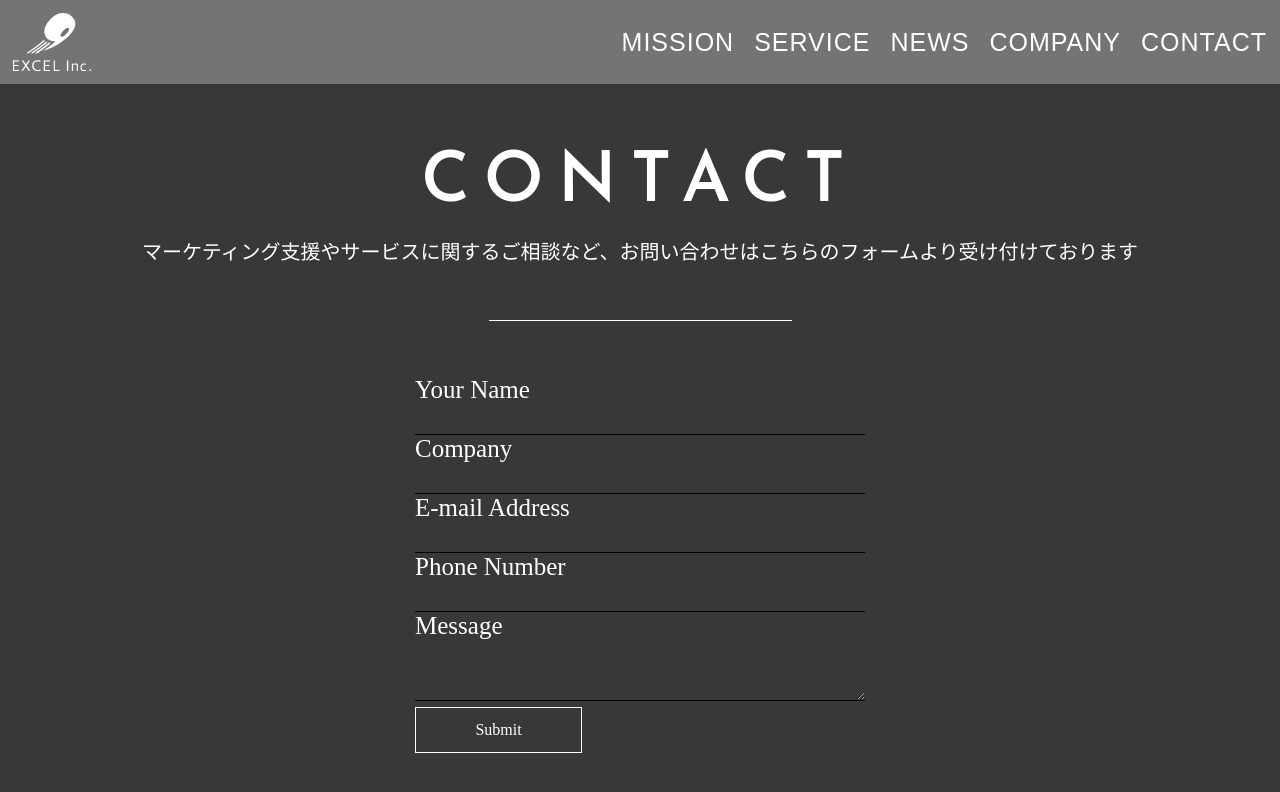
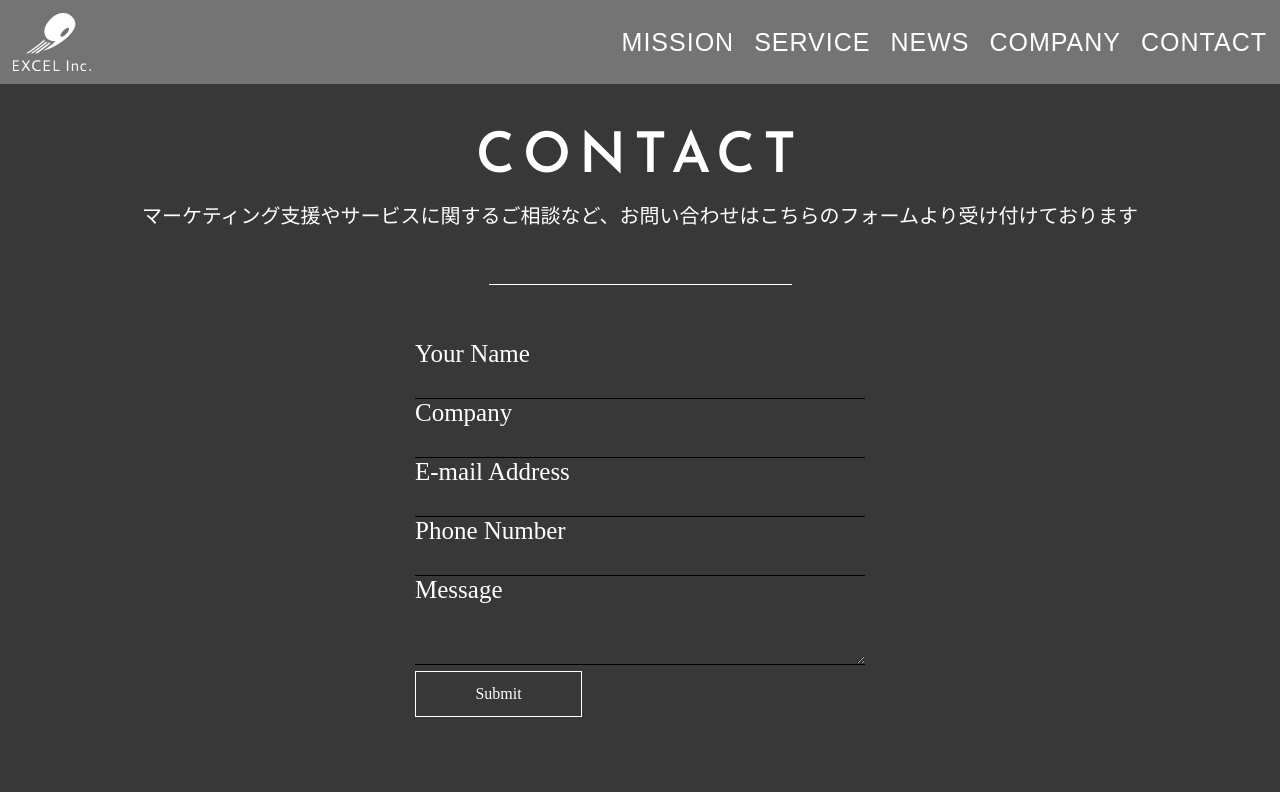
Before and after one commit to mitsu0428/excel-inc, a Next.js app: page /contact in a window 1280 px wide. Shown: the top 792 px of the page. Built offline with nearby package versions, Linux system fonts and the light colour scheme; a web font is replaced by a local one.

Commit message:
fix: contactのデザイン

```diff
--- a/src/app/contact/page.tsx
+++ b/src/app/contact/page.tsx
@@ -100,29 +100,32 @@ const Wrap = styled.main`
   align-items: center;
   flex-direction: column;
   background-color: #383838;
-  width: 100%;
-  height: 100vh;
+  padding: 20px;
+  box-sizing: border-box;
+  min-height: 100vh;
 `;
 
 const SubWrap = styled.div`
   display: flex;
-  justify-content: center;
-  align-items: center;
   flex-direction: column;
   background-color: #383838;
-  width: 450px;
+  max-width: 450px;
+  width: 100%;
 `;
 
+// タイトルとテキストのフォントサイズを調整
 const TitleH2_Contact = styled.h2`
-  font-size: 70px;
+  font-size: 3.5rem; // 70pxから変更
   text-align: center;
   font-weight: 600;
   color: #fff;
-  letter-spacing: 14px;
-  margin-top: 83px;
+  letter-spacing: 0.5rem; // 14pxから変更
+  margin-top: 2rem; // 83pxから変更
 
   @media (max-width: 768px) {
-    font-size: 25px;
+    font-size: 1.5rem; // 25pxに設定
+    letter-spacing: 0.2rem; // スペーシング調整
+    margin-top: 1rem; // マージン調整
   }
 `;
 
@@ -135,10 +138,6 @@ const TextLarge = styled.label`
   font-style: normal;
   font-weight: 500;
   line-height: normal;
-
-  @media (max-width: 768px) {
-    font-size: 8px;
-  }
 `;
 
 const Text = styled.p`
@@ -148,10 +147,6 @@ const Text = styled.p`
   font-style: normal;
   font-weight: 500;
   line-height: normal;
-
-  @media (max-width: 768px) {
-    font-size: 8px;
-  }
 `;
 
 const Form = styled.form``;
@@ -169,10 +164,6 @@ const Input = styled.input`
   font-weight: 500;
   line-height: normal;
   text-align: left;
-
-  @media (max-width: 768px) {
-    font-size: 8px;
-  }
 `;
 
 const TextArea = styled.textarea`
@@ -188,10 +179,6 @@ const TextArea = styled.textarea`
   font-weight: 500;
   line-height: normal;
   text-align: left;
-
-  @media (max-width: 768px) {
-    font-size: 8px;
-  }
 `;
 
 const Button = styled.button`
```
